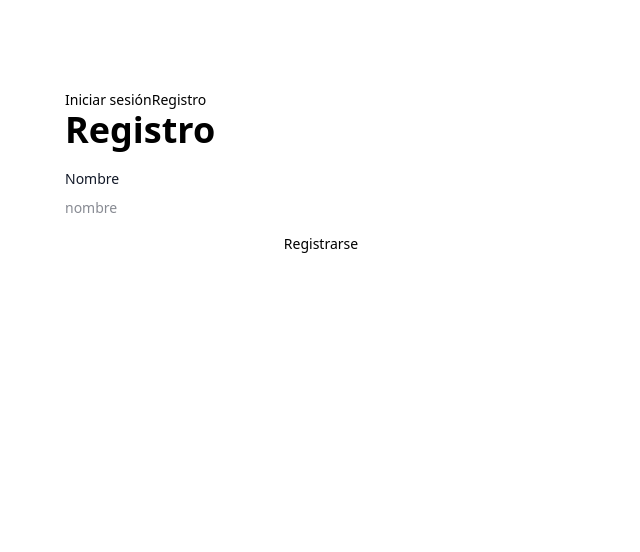
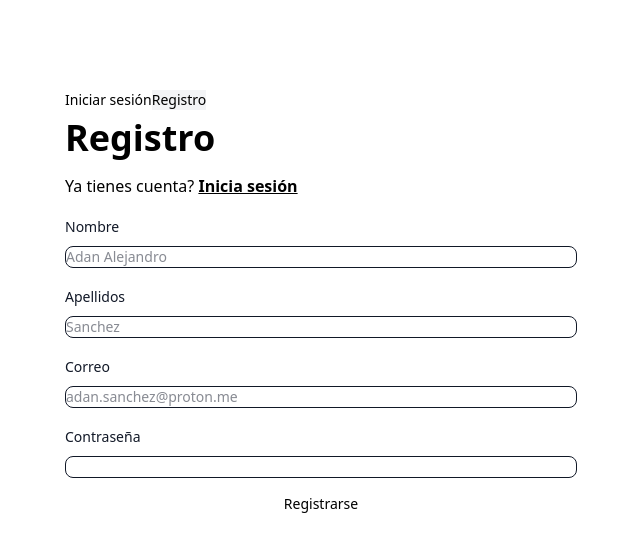
Before and after one commit to DEadMan10sds/Movielist-Frontend, a React (Vite) app: page /login in a window 1280 px wide. Both pictures are taken after a click on the tab "Registro". Shown: the top 552 px of the page, without its empty margins (319-959 px from the left). Built offline with nearby package versions, Linux system fonts and the light colour scheme.

Commit message:
--- Register form --- ADD: Fields for register form ADD: Control tabs with login/register proposal ADD: Bg for light theme navbar ADD: Icon for home link

```diff
--- a/src/components/LogOutButton.tsx
+++ b/src/components/LogOutButton.tsx
@@ -1,4 +1,4 @@
-import { Button } from "flowbite-react";
+import { Button, Tooltip } from "flowbite-react";
 import { useDispatch } from "react-redux";
 import { unsetUser } from "../reducers/User";
 import { BiSolidExit } from "react-icons/bi";
@@ -8,13 +8,14 @@ export const LogOutButton = () => {
     const dispatch = useDispatch();
     const navigate = useNavigate()
 
-    return <Button className="flex gap-3 items-center justify-between" outline
+    return <Tooltip content="Cerrar Sesión">
+        <Button outline
             onClick={() => {
                 dispatch(unsetUser())
                 navigate("/");
             }}
         >
-        <span>Cerrar sesión</span>
             <BiSolidExit />
         </Button>
+    </Tooltip>
 }
--- a/src/components/LoginForm.tsx
+++ b/src/components/LoginForm.tsx
@@ -7,7 +7,7 @@ import { useLoading } from "../context/LoadingContext";
 import type { LoginData } from "../types/Login";
 
 
-export const LoginForm = () => {
+export const LoginForm = ({ showRegisterTab }: { showRegisterTab?: () => void }) => {
   const {
     register,
     handleSubmit,
@@ -41,6 +41,8 @@ export const LoginForm = () => {
       <h1 className="light:text-black text-4xl font-bold dark:text-white">
         Bienvenido
       </h1>
+      <p className="dark:text-white">No tienes cuenta? <span className="underline font-semibold hover:text-blue-300 cursor-pointer" onClick={() => showRegisterTab?.()}>Regístrate</span></p>
+
       <div>
         <div className="mb-2 block">
           <Label htmlFor="email">Correo</Label>
--- a/src/components/NavbarCustom.tsx
+++ b/src/components/NavbarCustom.tsx
@@ -1,5 +1,6 @@
 import {
   DarkThemeToggle,
+  HomeIcon,
   Navbar,
   NavbarBrand,
   NavbarCollapse,
@@ -7,24 +8,24 @@ import {
 } from "flowbite-react";
 import { Link, useLocation } from "react-router-dom";
 import { LogOutButton } from "./LogOutButton";
+import { useSelector } from "react-redux";
+import { RootState } from "../store/Store";
 
 const links = [
   {
     path: "/",
     text: "Inicio",
-  },
-  {
-    path: "/projects",
-    text: "Proyectos",
-  },
+    element: <HomeIcon />
+  }
 ];
 
 export function NavbarCustom() {
+  const user = useSelector((state: RootState) => state.user)
   const url = useLocation().pathname;
 
 
   return (
-    <Navbar fluid>
+    <Navbar fluid className="bg-gray-100">
       <NavbarBrand as={Link} href="https://flowbite-react.com">
         <span className="self-center text-xl font-semibold whitespace-nowrap dark:text-white">
           Movie Randomizer
@@ -34,17 +35,24 @@ export function NavbarCustom() {
       <NavbarCollapse className="flex items-center">
         {links.map((link) => {
           return (
-            <Link key={link.path} to={link.path}>
+            <Link key={link.path} to={link.path} className="flex gap-2 items-center transition dark:text-white border border-transparent rounded-sm hover:border-black dark:hover:border-white p-2">
+              {link.element || null}
               <p
-                className={`${url === link.path && "font-extrabold"} light:text-black flex h-full items-center dark:text-white`}
+                className={`${url === link.path && "font-extrabold"} light:text-black flex h-full items-center`}
               >
                 {link.text}
               </p>
             </Link>
           );
         })}
-        <DarkThemeToggle />
-        <LogOutButton />
+        <div className="flex items-center gap-2">
+          {
+            user &&
+            <p className="dark:text-white font-semibold text-lg">{user.name}</p>
+          }
+          <DarkThemeToggle />
+          <LogOutButton />
+        </div>
       </NavbarCollapse>
     </Navbar>
   );
--- a/src/components/RegisterForm.tsx
+++ b/src/components/RegisterForm.tsx
@@ -7,8 +7,9 @@ import { Button, Label, TextInput } from "flowbite-react";
 import { useInlineAlert } from "../context/AlertContext";
 import { AlertSlot } from "./AlertSlot";
 
-export const RegisterForm = () => {
+export const RegisterForm = ({ showLoginTab }: { showLoginTab?: () => void }) => {
     const {
+        reset,
         handleSubmit,
         register: registerForm,
         formState: { errors },
@@ -22,6 +23,8 @@ export const RegisterForm = () => {
     const onSubmit = async (data: CreateUser) => {
         try {
             await register(data).unwrap();
+            reset();
+            showLoginTab?.();
             // eslint-disable-next-line @typescript-eslint/no-unused-vars
         } catch (error) {
             alerts.show("register-error", {
@@ -30,6 +33,7 @@ export const RegisterForm = () => {
                 color: "failure"
             })
         }
+
     };
 
     return (
@@ -40,6 +44,7 @@ export const RegisterForm = () => {
             <h1 className="light:text-black text-4xl font-bold dark:text-white">
                 Registro
             </h1>
+            <p className="dark:text-white">Ya tienes cuenta? <span className="underline font-semibold hover:text-blue-300 cursor-pointer" onClick={() => showLoginTab?.()}>Inicia sesión</span></p>
             <div>
                 <div className="mb-2 block">
                     <Label htmlFor="name">Nombre</Label>
@@ -47,10 +52,50 @@ export const RegisterForm = () => {
                 <TextInput
                     id="name"
                     type="string"
-                    placeholder="nombre"
+                    required
+                    placeholder="Adan Alejandro"
                     {...registerForm("name")}
                     color={errors.name && "failure"}
                 />
+            </div>
+            <div>
+                <div className="mb-2 block">
+                    <Label htmlFor="name">Apellidos</Label>
+                </div>
+                <TextInput
+                    id="surname"
+                    type="string"
+                    required
+                    placeholder="Sanchez"
+                    {...registerForm("surname")}
+                    color={errors.surname && "failure"}
+                />
+            </div>
+            <div>
+                <div className="mb-2 block">
+                    <Label htmlFor="email">Correo</Label>
+                </div>
+                <TextInput
+                    id="email"
+                    type="email"
+                    required
+                    placeholder="adan.sanchez@proton.me"
+                    {...registerForm("email")}
+                    color={errors.email && "failure"}
+                />
+            </div>
+            <div>
+                <div className="mb-2 block">
+                    <Label htmlFor="password">Contraseña</Label>
+                </div>
+                <TextInput
+                    id="password"
+                    type="password"
+                    required
+                    {...registerForm("password")}
+                    color={errors.password && "failure"}
+                />
+
             </div>
             <Button type="submit">Registrarse</Button>
             <AlertSlot slotId="register-error" />
--- a/src/pages/Projects.tsx
+++ /dev/null
@@ -1,3 +0,0 @@
-export const Projects = () => {
-  return <>Project page</>;
-};
--- a/src/pages/SingUp.tsx
+++ b/src/pages/SingUp.tsx
@@ -1,18 +1,23 @@
-import { TabItem, Tabs } from "flowbite-react";
+import { TabItem, Tabs, TabsRef } from "flowbite-react";
 import { LoginForm } from "../components/LoginForm";
 import { RegisterForm } from "../components/RegisterForm";
 import { FormWrapper } from "../components/FormWrapper";
+import { useRef, useState } from "react";
 
 export const Login = () => {
+
+  const tabsReference = useRef<TabsRef>(null);
+  const [, setActiveTab] = useState(0);
+
   return (
     <div className="m-auto mt-[7%] flex flex-col items-center justify-center">
       <FormWrapper>
-        <Tabs className="w-lg">
+        <Tabs className="w-lg" ref={tabsReference} onActiveTabChange={(tab) => setActiveTab(tab)}>
           <TabItem active title="Iniciar sesión">
-            <LoginForm />
+            <LoginForm showRegisterTab={() => tabsReference.current?.setActiveTab(1)} />
           </TabItem>
           <TabItem title="Registro">
-            <RegisterForm />
+            <RegisterForm showLoginTab={() => tabsReference.current?.setActiveTab(0)} />
           </TabItem>
         </Tabs>
       </FormWrapper>
```
Also changed, not shown: src/main.tsx (+1 -6 lines). Lines whose indentation alone changed are shown as unchanged.
